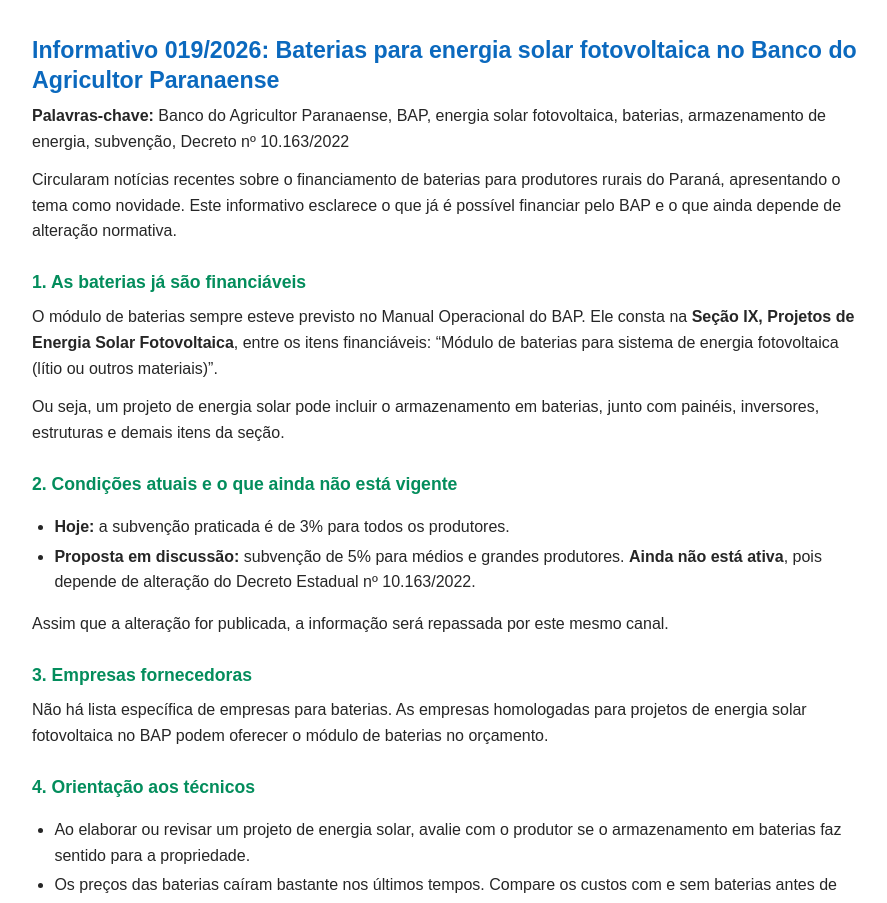
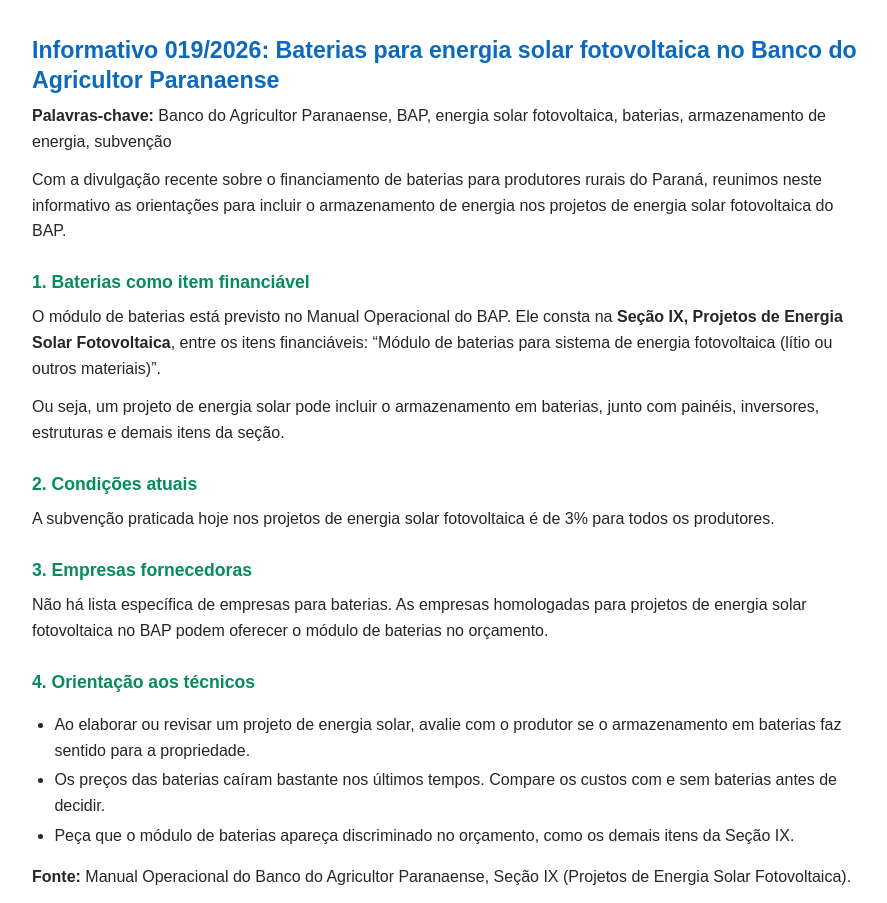
Before and after one commit to CredRur/info, a plain HTML site: page index.html in a window 1280 px wide. Shown: the part 1213-2116 px from the top of the page, without its empty margins (194-1081 px from the left). Drawn offline with Linux system fonts and the light colour scheme.

Commit message:
Ajusta o texto do Informativo 019/2026 (baterias no BAP)
Co-Authored-By: Claude Opus 5.5 <noreply@anthropic.com>
Claude-Session: https://claude.ai/code/session_01XyewTd2MAxSzmHsHp7KKzh

```diff
--- a/index.html
+++ b/index.html
@@ -200,30 +200,21 @@ de agroindústria e prestação de serviços no estabelecimento</a></td>
 Paranaense</h2>
 <p><strong>Palavras-chave:</strong> Banco do Agricultor Paranaense, BAP,
 energia solar fotovoltaica, baterias, armazenamento de energia,
-subvenção, Decreto nº 10.163/2022</p>
-<p>Circularam notícias recentes sobre o financiamento de baterias para
-produtores rurais do Paraná, apresentando o tema como novidade. Este
-informativo esclarece o que já é possível financiar pelo BAP e o que
-ainda depende de alteração normativa.</p>
-<h3 id="inf-019-financiaveis">1. As baterias já são financiáveis</h3>
-<p>O módulo de baterias sempre esteve previsto no Manual Operacional do
-BAP. Ele consta na <strong>Seção IX, Projetos de Energia Solar
+subvenção</p>
+<p>Com a divulgação recente sobre o financiamento de baterias para
+produtores rurais do Paraná, reunimos neste informativo as orientações
+para incluir o armazenamento de energia nos projetos de energia solar
+fotovoltaica do BAP.</p>
+<h3 id="inf-019-financiaveis">1. Baterias como item financiável</h3>
+<p>O módulo de baterias está previsto no Manual Operacional do BAP. Ele consta na <strong>Seção IX, Projetos de Energia Solar
 Fotovoltaica</strong>, entre os itens financiáveis: “Módulo de baterias
 para sistema de energia fotovoltaica (lítio ou outros materiais)”.</p>
 <p>Ou seja, um projeto de energia solar pode incluir o armazenamento em
 baterias, junto com painéis, inversores, estruturas e demais itens da
 seção.</p>
-<h3 id="inf-019-condicoes">2. Condições atuais e o que ainda não está
-vigente</h3>
-<ul>
-<li><strong>Hoje:</strong> a subvenção praticada é de 3% para todos os
-produtores.</li>
-<li><strong>Proposta em discussão:</strong> subvenção de 5% para médios
-e grandes produtores. <strong>Ainda não está ativa</strong>, pois depende
-de alteração do Decreto Estadual nº 10.163/2022.</li>
-</ul>
-<p>Assim que a alteração for publicada, a informação será repassada por
-este mesmo canal.</p>
+<h3 id="inf-019-condicoes">2. Condições atuais</h3>
+<p>A subvenção praticada hoje nos projetos de energia solar fotovoltaica
+é de 3% para todos os produtores.</p>
 <h3 id="inf-019-empresas">3. Empresas fornecedoras</h3>
 <p>Não há lista específica de empresas para baterias. As empresas
 homologadas para projetos de energia solar fotovoltaica no BAP podem
```
